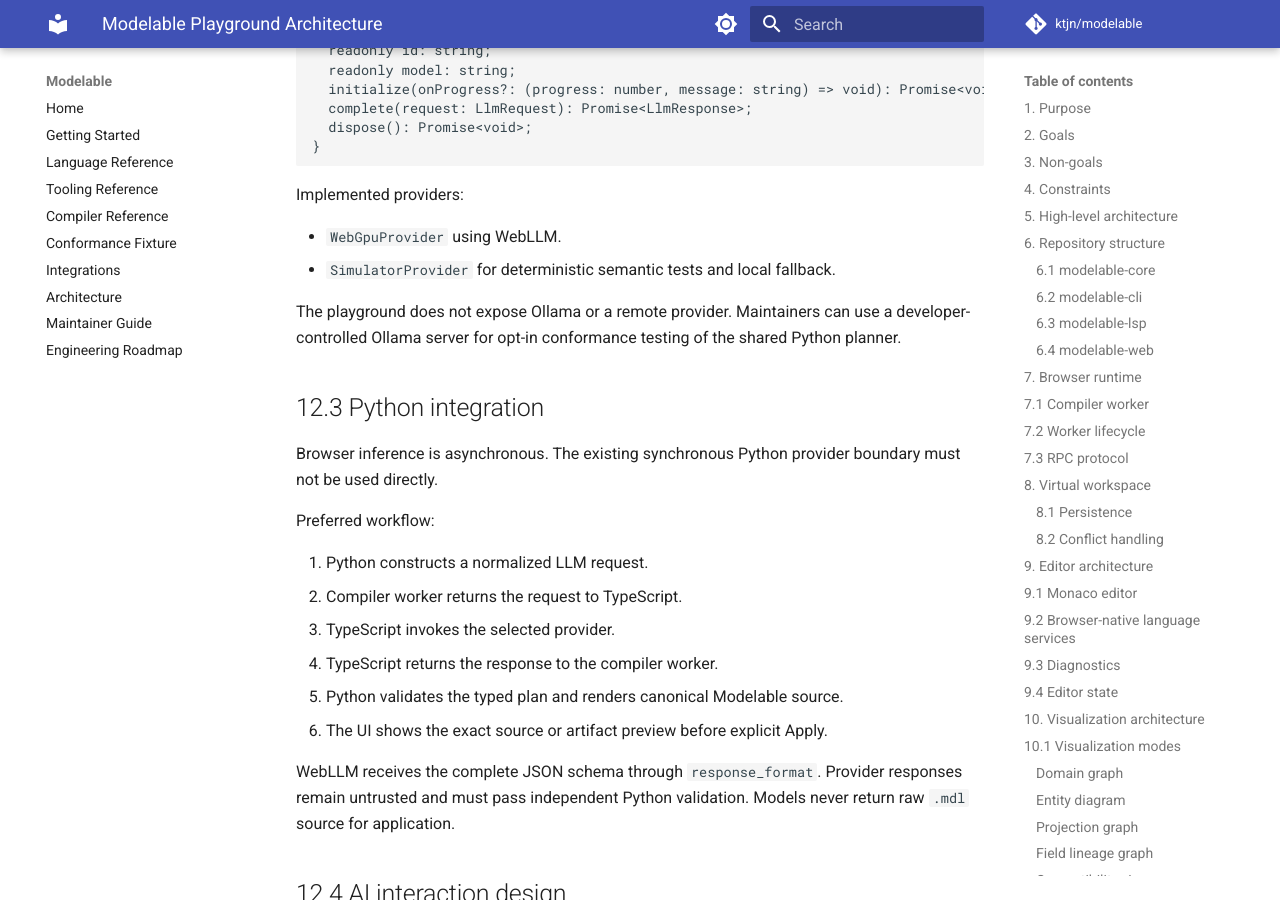
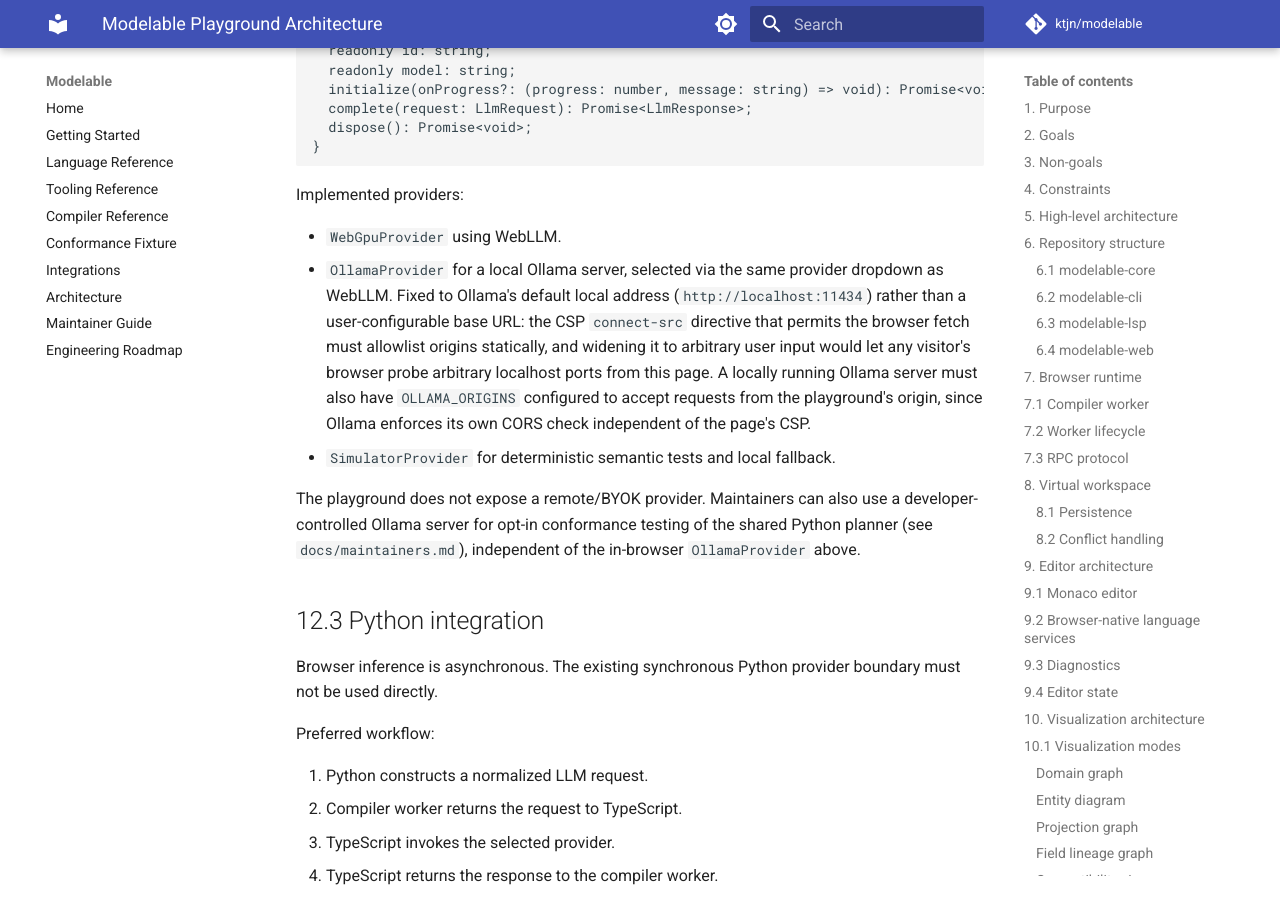
Before and after one commit to ktjn/modelable, an MkDocs documentation site: the page built from docs/playground-design.md, in a window 1280 px wide and 900 px high, scrolled down 15398 px. Built offline with MkDocs 1.6.1 and Material for MkDocs 9.7.7, drawn with Linux system fonts in a browser that asks for light colours; comment, search, counter and statistics services are not loaded.

Commit message:
docs: mark Playground Ollama provider shipped
Updates ROADMAP.md (splits the shipped Ollama piece out of item 10's
extensibility phase), playground-design.md §12.2 (documents
OllamaProvider as implemented, with the CSP/OLLAMA_ORIGINS caveats),
the CLI design spec's status section, and adds a CHANGELOG entry.

```diff
--- a/docs/playground-design.md
+++ b/docs/playground-design.md
@@ -614,11 +614,21 @@ interface LlmProvider {
 Implemented providers:
 
 - `WebGpuProvider` using WebLLM.
+- `OllamaProvider` for a local Ollama server, selected via the same provider
+  dropdown as WebLLM. Fixed to Ollama's default local address
+  (`http://localhost:11434`) rather than a user-configurable base URL: the
+  CSP `connect-src` directive that permits the browser fetch must allowlist
+  origins statically, and widening it to arbitrary user input would let any
+  visitor's browser probe arbitrary localhost ports from this page. A
+  locally running Ollama server must also have `OLLAMA_ORIGINS` configured
+  to accept requests from the playground's origin, since Ollama enforces its
+  own CORS check independent of the page's CSP.
 - `SimulatorProvider` for deterministic semantic tests and local fallback.
 
-The playground does not expose Ollama or a remote provider. Maintainers can use
-a developer-controlled Ollama server for opt-in conformance testing of the
-shared Python planner.
+The playground does not expose a remote/BYOK provider. Maintainers can also
+use a developer-controlled Ollama server for opt-in conformance testing of
+the shared Python planner (see `docs/maintainers.md`), independent of the
+in-browser `OllamaProvider` above.
 
 ## 12.3 Python integration
 
```
Also changed, not shown: CHANGELOG.md (+2 -0 lines), ROADMAP.md (+12 -7 lines), docs/superpowers/specs/2026-08-02-ollama-model-discovery-design.md (+11 -9 lines).
